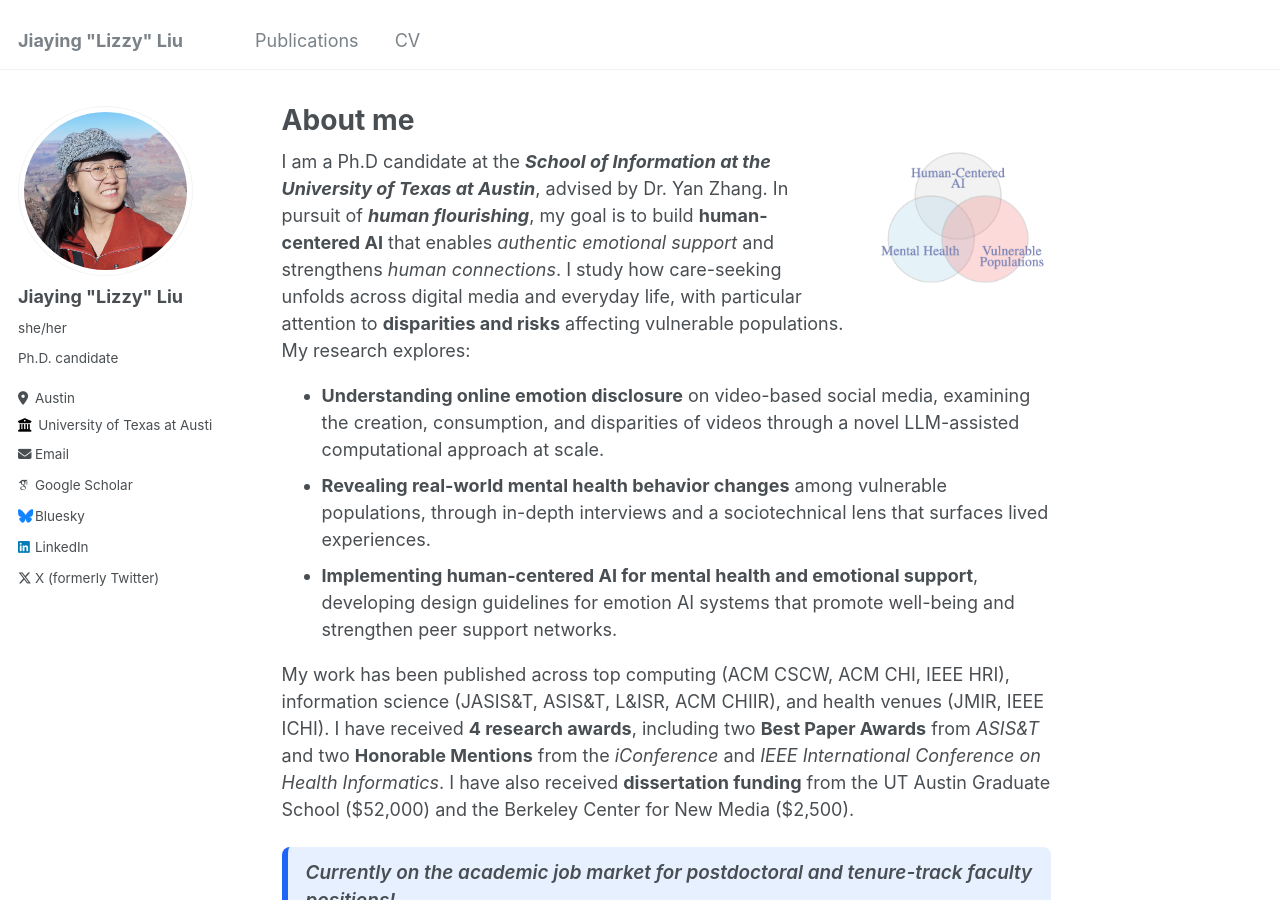
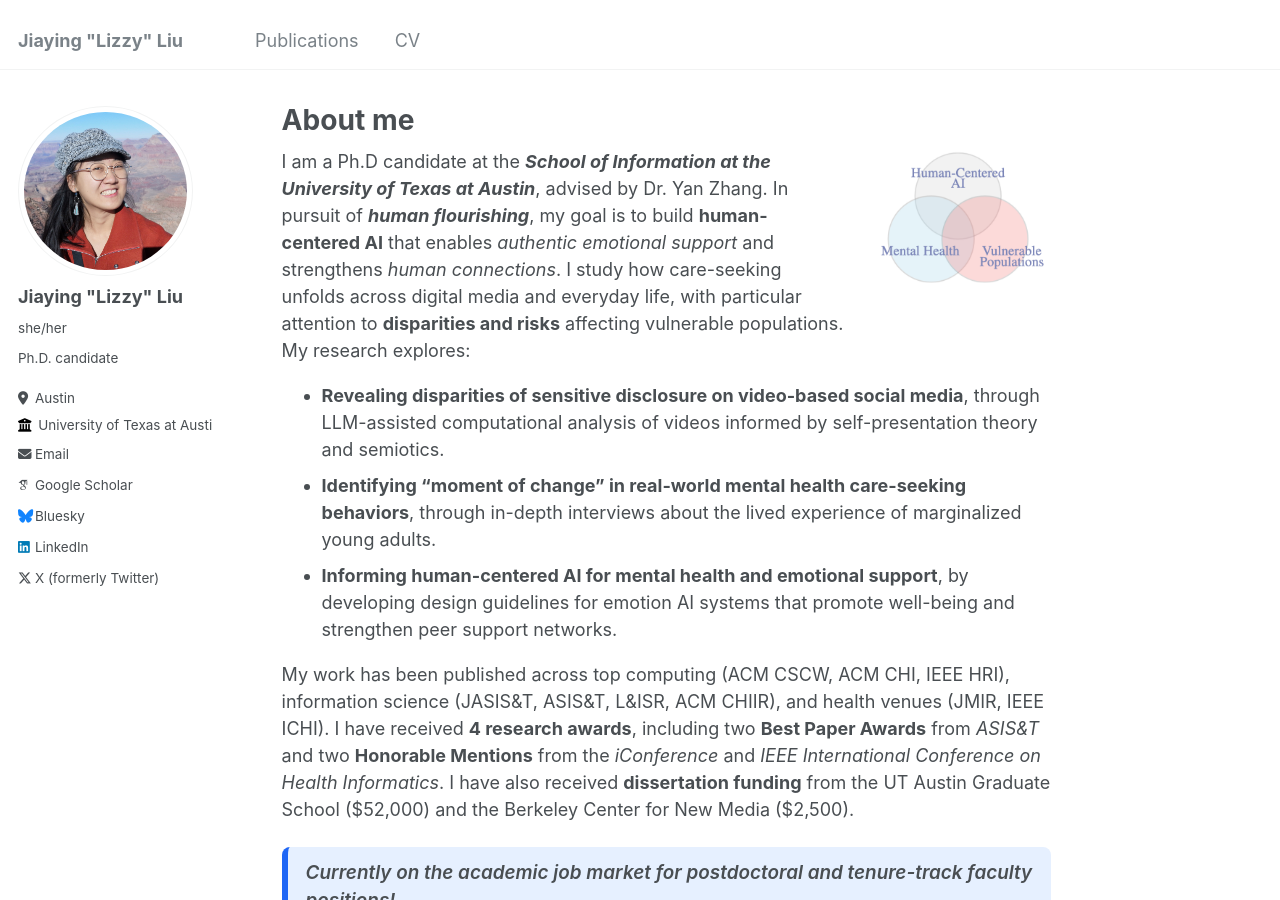
Before and after one commit to lizzyliu666/lizzyliu666.github.io, a Jekyll site: the page built from _pages/about.md, in a window 1280 px wide and 900 px high. Built offline with Jekyll 4.4.1, drawn with Linux system fonts in a browser that asks for light colours; some web fonts are replaced.

Commit message:
Revise descriptions of research focus areas

```diff
--- a/_pages/about.md
+++ b/_pages/about.md
@@ -18,9 +18,9 @@ I am a Ph.D candidate at the <em><strong>School of Information at the University
 
 </div>
 
-- **Understanding online emotion disclosure** on video-based social media, examining the creation, consumption, and disparities of videos through a novel LLM-assisted computational approach at scale.
-- **Revealing real-world mental health behavior changes** among vulnerable populations, through in-depth interviews and a sociotechnical lens that surfaces lived experiences.
-- **Implementing human-centered AI for mental health and emotional support**, developing design guidelines for emotion AI systems that promote well-being and strengthen peer support networks.
+- **Revealing disparities of sensitive disclosure on video-based social media**, through LLM-assisted computational analysis of videos informed by self-presentation theory and semiotics.
+- **Identifying "moment of change" in real-world mental health care-seeking behaviors**, through in-depth interviews about the lived experience of marginalized young adults.
+- **Informing human-centered AI for mental health and emotional support**, by developing design guidelines for emotion AI systems that promote well-being and strengthen peer support networks.
 
 
 My work has been published across top computing (ACM CSCW, ACM CHI, IEEE HRI), information science (JASIS&T, ASIS&T, L&ISR, ACM CHIIR), and health venues (JMIR, IEEE ICHI). I have received **4 research awards**, including two **Best Paper Awards** from *ASIS&T* and two **Honorable Mentions** from the *iConference* and *IEEE International Conference on Health Informatics*. I have also received **dissertation funding** from the UT Austin Graduate School (\$52,000) and the Berkeley Center for New Media (\$2,500).
```
